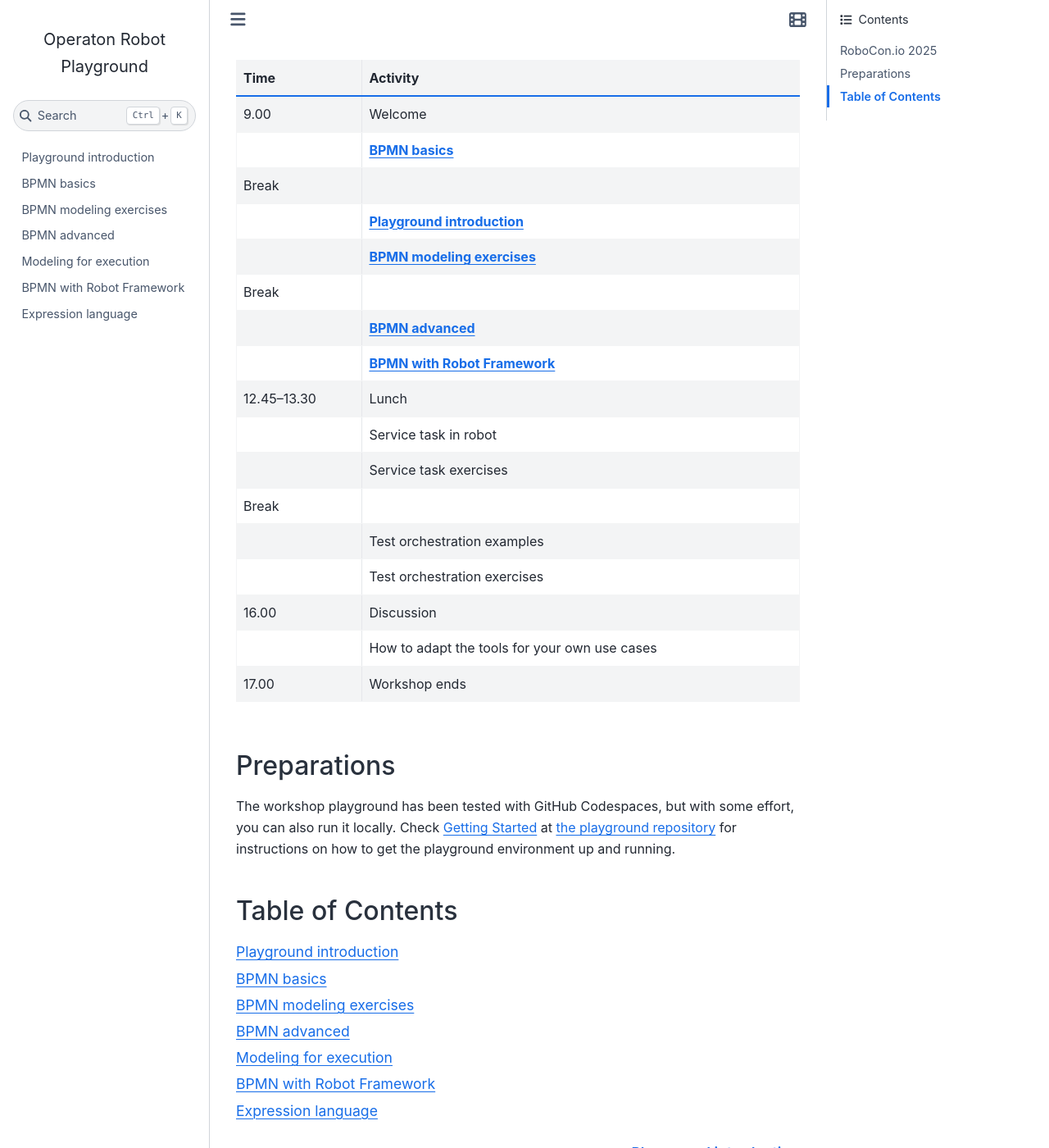
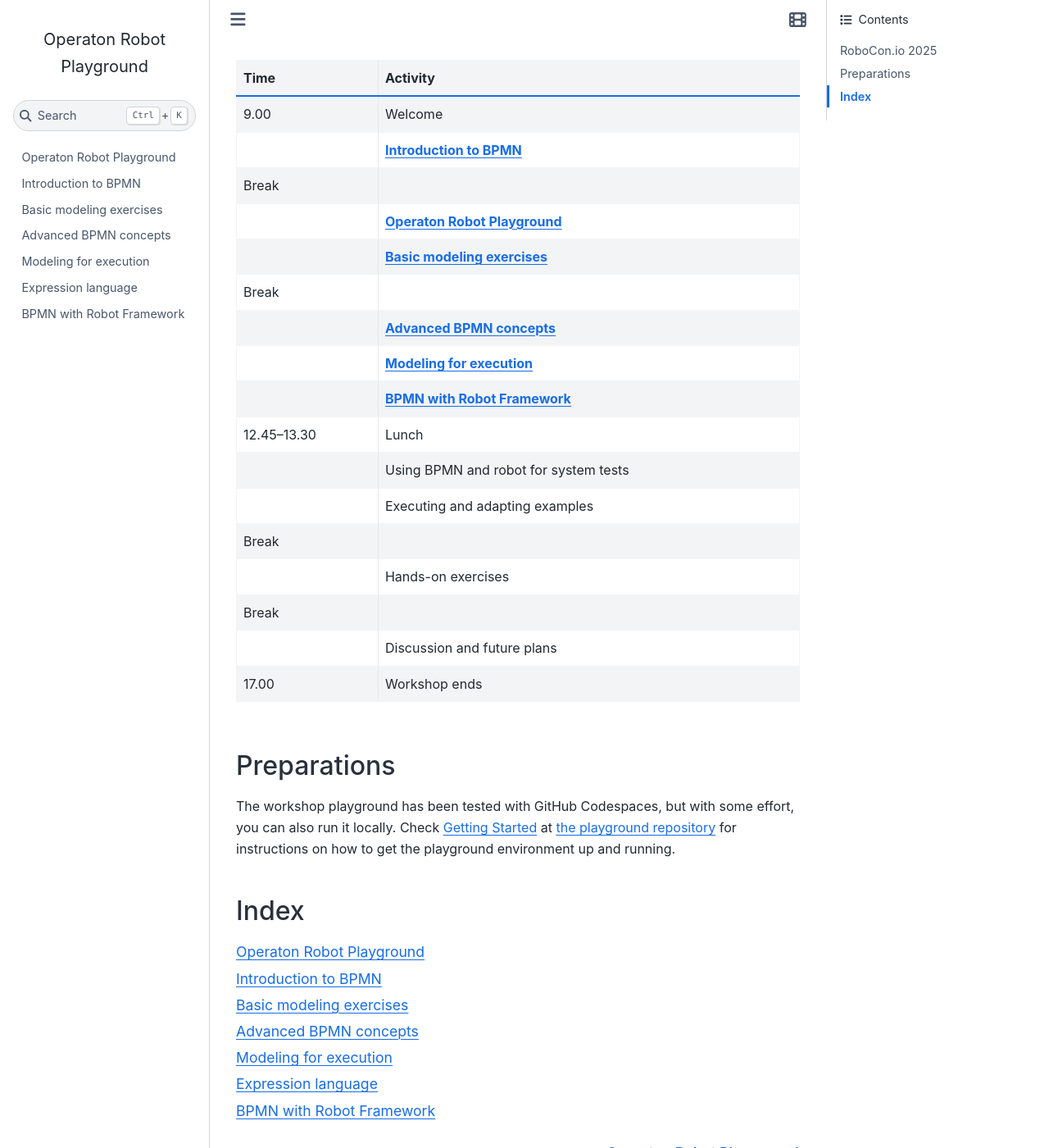
Before and after one commit to datakurre/operaton-robot-playground, a Sphinx documentation site: the page built from docs/index.md, in a window 1280 px wide and 1400 px high, scrolled down 760 px. Shown: the whole window at 82% size. Built offline with Sphinx 7.4.7 and the Sphinx Book theme 1.1.4, drawn with Linux system fonts in a browser that asks for light colours; a script that is not in the unit is left out; some of the changed text lies outside the part shown.

Commit message:
Update agenda

````diff
--- a/docs/bpmn/advanced.md
+++ b/docs/bpmn/advanced.md
@@ -1,4 +1,4 @@
-# BPMN advanced
+# Advanced BPMN concepts
 
 This section continues from the [BPMN basics](./index.md) and introduces more advanced BPMN concepts.
 
--- a/docs/bpmn/index.md
+++ b/docs/bpmn/index.md
@@ -1,4 +1,4 @@
-# BPMN basics
+# Introduction to BPMN
 
 Business Process Model and Notation (BPMN) is a graphical representation for specifying business processes in a business process model [{sup}`Wikipedia`](https://en.wikipedia.org/wiki/Business_Process_Model_and_Notation).
 
--- a/docs/index.md
+++ b/docs/index.md
@@ -16,28 +16,28 @@
 | Time          | Activity                              |
 |---------------|---------------------------------------|
 | 9.00          | Welcome                               |
-|               | **[BPMN basics](bpmn/index.md)**      |
+|               | **[Introduction to BPMN](bpmn/index.md)**      |
 | Break         |                                       |
-|               | **[Playground introduction](playground/index.md)**      |
-|               | **[BPMN modeling exercises](modeling/index.md)** |
+|               | **[Operaton Robot Playground](playground/index.md)**      |
+|               | **[Basic modeling exercises](modeling/index.md)** |
 | Break         |                                       |
-|               | **[BPMN advanced](bpmn/advanced.md)** |
+|               | **[Advanced BPMN concepts](bpmn/advanced.md)** |
+|               | **[Modeling for execution](operaton/index.md)** |
 |               | **[BPMN with Robot Framework](purjo/index.md)** |
 | 12.45--13.30  | Lunch                                 |
-|               | Service task in robot                 |
-|               | Service task exercises                |
+|               | Using BPMN and robot for system tests |
+|               | Executing and adapting examples       |
 | Break         |                                       |
-|               | Test orchestration examples           |
-|               | Test orchestration exercises          |
-| 16.00         | Discussion                            |
-|               | How to adapt the tools for your own use cases |
+|               | Hands-on exercises                    |
+| Break         |                                       |
+|               | Discussion and future plans           |
 | 17.00         | Workshop ends                         |
 
 ## Preparations
 
 The workshop playground has been tested with GitHub Codespaces, but with some effort, you can also run it locally. Check [Getting Started](https://github.com/datakurre/operaton-robot-playground#getting-started) at [the playground repository](https://github.com/datakurre/operation-robot-playground) for instructions on how to get the playground environment up and running.
 
-## Table of Contents
+## Index
 
 ```{toctree}
 :maxdepth: 1
@@ -47,6 +47,6 @@
 modeling/index.md
 bpmn/advanced.md
 operaton/index.md
+bpmn/juel.md
 purjo/index.md
-bpmn/juel.md
 ```
--- a/docs/playground/index.md
+++ b/docs/playground/index.md
@@ -1,4 +1,4 @@
-# Playground introduction
+# Operaton Robot Playground
 
 [Operaton Robot Playground](https://github.com/datakurre/operaton-robot-playground) is a [VSCode](https://code.visualstudio.com/) [Dev Container](https://code.visualstudio.com/docs/devcontainers/containers) based development environment that supports [GitHub Codespaces](https://codespaces.new/datakurre/operaton-robot-playground). It can also be run locally with the VSCode [extension](https://marketplace.visualstudio.com/items?itemName=ms-vscode-remote.remote-containers). For adventurers, the [README](https://github.com/datakurre/operaton-robot-playground#getting-started) also mentions more manual setups.
 
````
Also changed, not shown: docs/modeling/index.md (+8 -1 lines).
